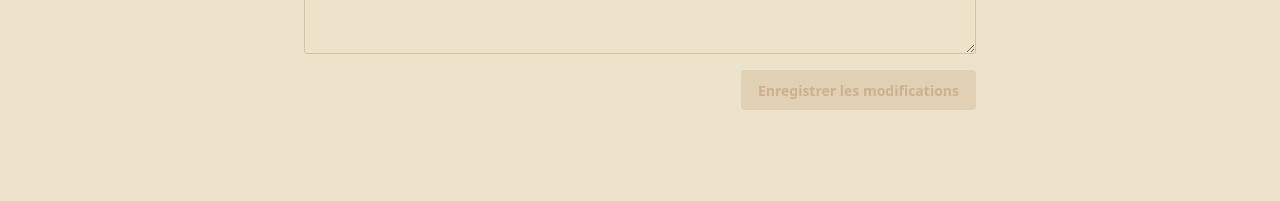
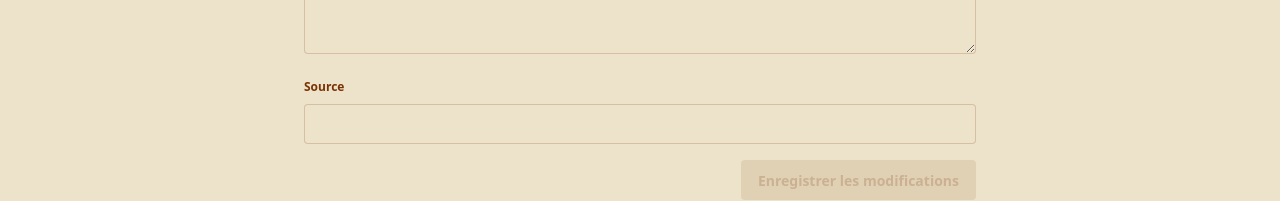
Before and after one commit to ganlhi/recipe-book, a Next.js app: page /recipe/new in a window 1280 px wide. Shown: the part 742-943 px from the top of the page. Before the commit the page ends 876 px from the top, so only its background shows below. Built offline with nearby package versions, Linux system fonts and the light colour scheme; no server answers.

Commit message:
feat: Source

```diff
--- a/app/actions.ts
+++ b/app/actions.ts
@@ -15,6 +15,7 @@ export async function updateRecipe(recipe: RecipeFormPayload) {
         persons: recipe.persons,
         timeCook: recipe.timeCook,
         timePrep: recipe.timePrep,
+        source: recipe.source,
         ingredients: {
           createMany: {
             data: recipe.ingredients.filter((i) => !i.id),
@@ -37,6 +38,7 @@ export async function updateRecipe(recipe: RecipeFormPayload) {
         persons: recipe.persons,
         timeCook: recipe.timeCook,
         timePrep: recipe.timePrep,
+        source: recipe.source,
         ingredients: {
           createMany: {
             data: recipe.ingredients,
--- a/app/recipe/[id]/page.tsx
+++ b/app/recipe/[id]/page.tsx
@@ -4,6 +4,7 @@ import { remark } from 'remark';
 import html from 'remark-html';
 import Link from 'next/link';
 import IconBack from 'bootstrap-icons/icons/arrow-left-short.svg';
+import IconBook from 'bootstrap-icons/icons/book.svg';
 import IconPencil from 'bootstrap-icons/icons/pencil.svg';
 import IconPlus from 'bootstrap-icons/icons/plus.svg';
 import IconMinus from 'bootstrap-icons/icons/dash.svg';
@@ -113,6 +114,17 @@ export default async function RecipePage({
         </div>
 
         <section dangerouslySetInnerHTML={{ __html: content.toString() }} />
+
+        {recipe.source && (
+          <div role="alert" className="alert alert-soft">
+            <IconBook />
+            {recipe.source.startsWith('http://') || recipe.source.startsWith('https://') ? (
+              <a href={recipe.source}>{recipe.source}</a>
+            ) : (
+              <span>{recipe.source}</span>
+            )}
+          </div>
+        )}
       </article>
     </div>
   );
--- a/app/recipe/form.tsx
+++ b/app/recipe/form.tsx
@@ -13,6 +13,7 @@ const EMPTY_RECIPE: RecipeFormPayload = {
   persons: 1,
   timeCook: 0,
   timePrep: 0,
+  source: '',
 };
 
 function isValid(value: RecipeFormPayload) {
@@ -163,6 +164,17 @@ export function RecipeForm({ recipe }: { recipe?: RecipeFormPayload }) {
         ></textarea>
       </fieldset>
 
+      <fieldset className="fieldset">
+        <legend className="fieldset-legend">Source</legend>
+        <input
+          className="input w-full"
+          type="text"
+          name="source"
+          value={value.source}
+          onChange={(e) => setValue((v) => ({ ...v, source: e.target.value }))}
+        />
+      </fieldset>
+
       <button className="btn self-end" type="submit" disabled={!isValid(value)}>
         Enregistrer les modifications
       </button>
--- a/lib/types.ts
+++ b/lib/types.ts
@@ -18,7 +18,7 @@ export type RecipesListViewMode = 'table' | 'grid';
 
 export type RecipeFormPayload = Pick<
   Recipe,
-  'timePrep' | 'timeCook' | 'persons' | 'content' | 'name'
+  'timePrep' | 'timeCook' | 'persons' | 'content' | 'name' | 'source'
 > & {
   id?: Recipe['id'];
   ingredients: Array<Pick<Ingredient, 'name' | 'amount' | 'unit'> & { id?: Ingredient['id'] }>;
```
Also changed, not shown: 2 other files (tests, documents, lock files or other folders).
